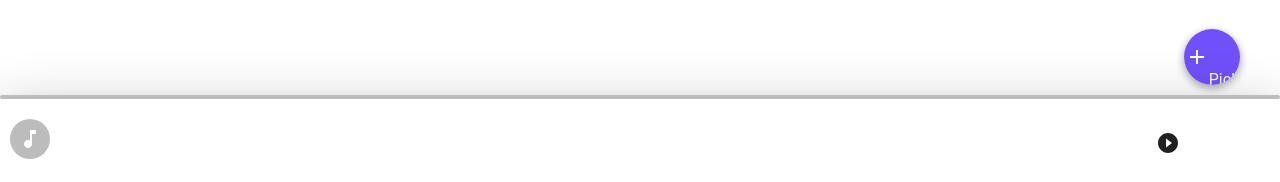
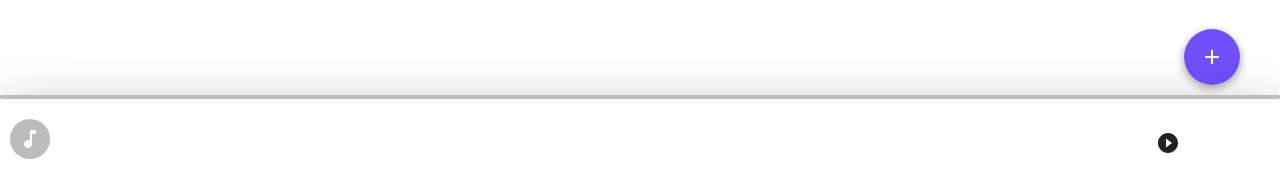
Before and after one commit to ashinzekene/react-music-player, a React (Create React App) app: page / in a window 1280 px wide. Shown: the part 615-797 px from the top of the page. Built offline with nearby package versions, Linux system fonts and the light colour scheme; what react-tap-event-plugin would draw is missing.

Commit message:
removed redundant | js -> jsx

```diff
--- a/src/components/AddSongs.js
+++ b/src/components/AddSongs.jsx
@@ -25,8 +25,8 @@ class AddSongs extends React.Component {
     return (
       <FloatingActionButton onClick={ this.triggerInput } backgroundColor="#7050FA" style={{position: "fixed", bottom: "100px", right: "40px", zIndex:3000}} >
         <ContentAdd />
-        <label htmlFor="song-input" className="sr-ony">Pick a song</label>
-        <input id="song-input" ref={(input)=> this.fileInput = input} onChange= {this.addSong} type="file" multiple accept="audio/mp3" />
+        <label style={{ display: "none"}} htmlFor="song-input" className="sr-ony">Pick a song</label>
+        <input style={{ display: "none" }} id="song-input" ref={(input)=> this.fileInput = input} onChange= {this.addSong} type="file" multiple accept="audio/mp3" />
       </FloatingActionButton>
     )
   }
--- a/src/components/Song.js
+++ b/src/components/Song.jsx
@@ -4,7 +4,6 @@ import { connect } from 'react-redux';
 import ImageMusicNote from 'material-ui/svg-icons/image/music-note';
 import FontIcon from 'material-ui/FontIcon';
 import Avatar from 'material-ui/Avatar';
-
 import { removeSong, playSong } from '../actions'
 
 const mapStateToDispatch = (dispatch) => ({
--- a/src/index.js
+++ b/src/index.js
@@ -3,7 +3,7 @@ import ReactDOM from 'react-dom';
 import { Provider } from 'react-redux';
 import { createStore, applyMiddleware } from 'redux';
 import './index.css';
-import App from './App';
+import App from './App.jsx';
 import registerServiceWorker from './registerServiceWorker';
 import reducers from './reducers'
 import { loggerMiddleware } from "./middleware";
```
Also changed, not shown: src/components/NowPlaying.jsx (renamed from src/components/NowPlaying.js, +0 -11 lines), src/App.jsx (renamed from src/App.js), src/components/Header.jsx (renamed from src/components/Header.js), src/components/PlayingCtrl.jsx (renamed from src/components/PlayingCtrl.js), src/components/SongList.jsx (renamed from src/components/SongList.js), src/views/MainView.jsx (renamed from src/views/MainView.js), src/views/PlayingView.jsx (renamed from src/views/PlayingView.js), 1 other file (tests, documents, lock files or other folders).
